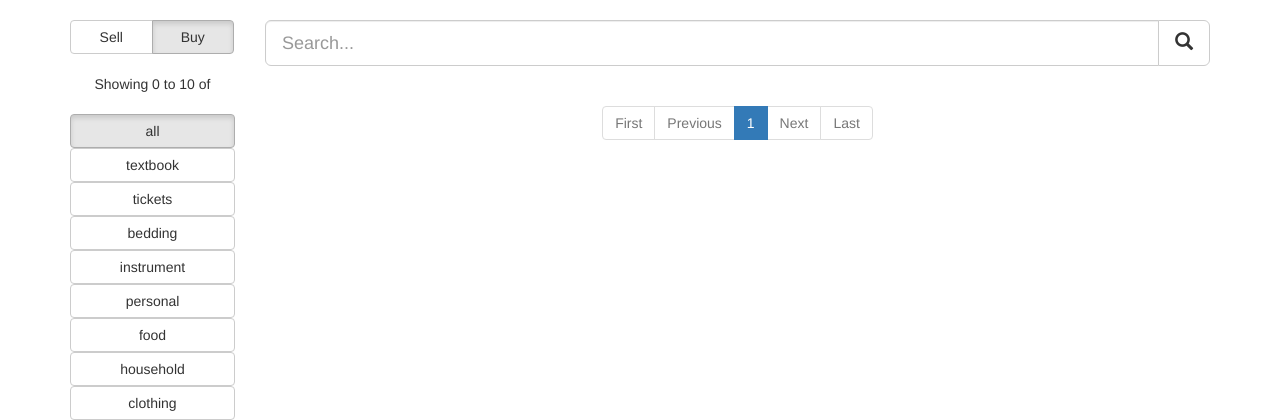
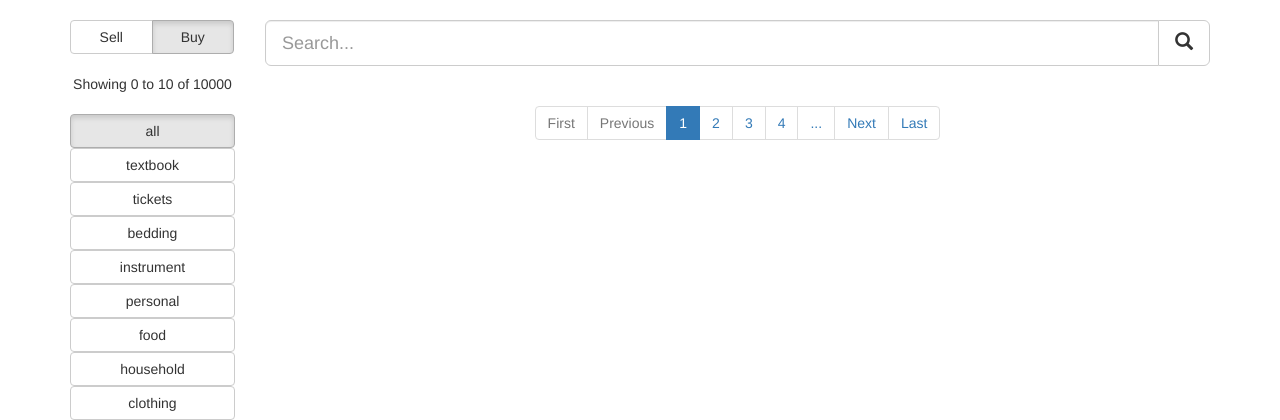
Before and after one commit to AlJohri/nucraigslist, a Django app: page / in a window 1280 px wide. Shown: the top 420 px of the page. Run offline with Django 3.2, Linux system fonts and the light colour scheme; some libraries are stand-ins or nearby versions.

Commit message:
fix pagination

```diff
--- a/listings/static/html/partials/_listing_list.html
+++ b/listings/static/html/partials/_listing_list.html
@@ -8,8 +8,8 @@
     <div class="row">
       <div class="col-xs-12">
         <div class="btn-group" style="width: 100%;">
-          <a class="btn btn-default" href="#/{{filters.buy_or_sell}}/{{filters.category}}/{{currentPage}}" style="width: 50%;" ng-model="filters.buy_or_sell" btn-radio="'sell'">Sell</a>
-          <a class="btn btn-default" href="#/{{filters.buy_or_sell}}/{{filters.category}}/{{currentPage}}" style="width: 50%;" ng-model="filters.buy_or_sell" btn-radio="'buy'">Buy</a>
+          <a class="btn btn-default" href="#/{{filters.buy_or_sell}}/{{filters.category}}/{{$stateParams.page}}" style="width: 50%;" ng-model="filters.buy_or_sell" btn-radio="'sell'">Sell</a>
+          <a class="btn btn-default" href="#/{{filters.buy_or_sell}}/{{filters.category}}/{{$stateParams.page}}" style="width: 50%;" ng-model="filters.buy_or_sell" btn-radio="'buy'">Buy</a>
         </div>
       </div>
     </div>
@@ -18,7 +18,7 @@
 
     <div class="row">
       <div class="col-xs-12">
-        <div style="text-align: center;"> Showing {{ (currentPage - 1) * numPerPage }} to {{ (currentPage - 1) * numPerPage + numPerPage }} of {{ listingsMeta.total_count }} </div>
+        <div style="text-align: center;"> Showing {{ ($stateParams.page - 1) * numPerPage }} to {{ ($stateParams.page - 1) * numPerPage + numPerPage }} of {{ listingsMeta.total_count }} </div>
       </div>
     </div>
 
@@ -28,7 +28,7 @@
       <div class="col-xs-12">
         <div class="btn-group-vertical" style="width: 100%;">
           <div ng-repeat="category in categories">
-            <a href="#/{{filters.buy_or_sell}}/{{category}}/{{currentPage}}">
+            <a href="#/{{filters.buy_or_sell}}/{{category}}/{{$stateParams.page}}">
               <button type="button" class="btn btn-default" ng-model="filters.category" btn-radio="category" style="width: 100%;">{{category}}</button>
             </a>
           </div>
@@ -94,10 +94,10 @@
     <div class="row">
       <div class="col-xs-12 text-center">
         <div class="visible-xs-block">
-          <pagination total-items="listingsMeta.total_count" ng-model="currentPage" max-size="'4'" class="pagination-sm" boundary-links="true" rotate="false"></pagination>
+          <pagination total-items="listingsMeta.total_count" ng-model="$stateParams.page" max-size="'4'" class="pagination-sm" boundary-links="true" rotate="false" ng-change="updateURL()"></pagination>
         </div>
         <div class="hidden-xs">
-          <pagination total-items="listingsMeta.total_count" ng-model="currentPage" max-size="'4'" class="pagination-md" boundary-links="true" rotate="false"></pagination>
+          <pagination total-items="listingsMeta.total_count" ng-model="$stateParams.page" max-size="'4'" class="pagination-md" boundary-links="true" rotate="false" ng-change="updateURL()"></pagination>
         </div>
       </div>
     </div>
--- a/listings/static/javascript/app.js
+++ b/listings/static/javascript/app.js
@@ -37,7 +37,13 @@
       // if going from ListingList to ListingList, don't refresh!
       var isListingListController = $state.current.name === 'listingList';
       var goingToListingListController= newUrl.indexOf("/#/buy/") > -1 || newUrl.indexOf("/#/sell/") > -1;
-      if (!(isListingListController && goingToListingListController)) { $urlRouter.sync(); }
+
+      // console.log("newUrl: " + newUrl);
+      // console.log("oldUrl: " + oldUrl);
+      // console.log("isListingListController: " + isListingListController);
+      // console.log("goingToListingListController: " + isListingListController);
+
+      if (!(isListingListController && goingToListingListController)) { $urlRouter.sync(); };
 
     });
     $urlRouter.listen();
@@ -89,31 +95,24 @@
   });
 }]);
 
-
-angular.module('app').controller('ListingListController', ['$scope', '$window', '$state', '$location', '$anchorScroll', '$stateParams', '$modal', '$rootScope', 'Listing', 'Seller', function($scope, $window, $state, $location, $anchorScroll, $stateParams, $modal, $rootScope, Listing, Seller) {
+angular.module('app').controller('ListingListController', ['$scope', '$window', '$state', '$location', '$anchorScroll', '$stateParams', '$modal', '$rootScope', '$timeout', 'Listing', 'Seller', function($scope, $window, $state, $location, $anchorScroll, $stateParams, $modal, $rootScope, $timeout, Listing, Seller) {
+  $scope.listingsMeta = {};
+  $scope.listingsMeta.total_count = 10000; // initialize to a large number so $stateParams.page does not get overwritten
   $scope.$location = $location;
-  console.log($stateParams);
-
-  function goToUrl(url) {
-    console.log(url);
-  }
-
-  $scope.currentPage = 1;
+  $scope.$stateParams = $stateParams;
   $scope.numPerPage = 10;
-
   $scope.filters = {
     buy_or_sell: $stateParams.buyOrSell,
     category: $stateParams.category,
     message__contains: ""
   };
-
-  // write a script to save the categories from csv into a js file and import the js file?
   $scope.categories = ['all', 'textbook', 'tickets', 'bedding', 'instrument', 'personal', 'food', 'household', 'clothing', 'furniture', 'kitchen', 'trash', 'tech', 'sublet', 'longboard', 'gaming', 'sports', 'tools', 'cars', 'holiday'];
-
+  $scope.updateURL = function () { $location.url($scope.filters.buy_or_sell + "/" + $scope.filters.category + "/" + $stateParams.page); }
+  function scrollToTop() { var old = $location.hash(); $location.hash('top'); $anchorScroll(); $location.hash(old); }
   function getListings() {
     var params = angular.copy($scope.filters);
     if (params.category == "all") {  delete params.category; }
-    params.offset = ($scope.currentPage - 1) * $scope.numPerPage;
+    params.offset = ($stateParams.page - 1) * $scope.numPerPage;
     params.limit = $scope.numPerPage;
     params.order_by="-updated_time";
     Listing.findAll(params, { bypassCache: true }).then(function(data) {
@@ -121,28 +120,14 @@
       $scope.listingsMeta = $rootScope.listingLastMeta;
     });
   }
-
   getListings();
 
-  function scrollToTop() {
-    var old = $location.hash();
-    $location.hash('top');
-    $anchorScroll();
-    $location.hash(old);
-  }
-
-  $scope.$watch('[filters, currentPage]', function(newVal, oldVal){
+  $scope.$watch('[filters, $stateParams.page]', function(newVal, oldVal){
     if (newVal === oldVal) {return;}
-    if (newVal[1] === oldVal[1]) { $scope.currentPage = 1; }
-    // console.log('changed');
-    // console.log(newVal);
+    if (oldVal[1] == newVal[1]) { $stateParams.page = 1; }
     getListings();
   }, true);
-
-  $scope.$watch("listings", function (value) {//I change here
-        var val = value || null;
-        if (val) scrollToTop();
-  });
+  $scope.$watch("listings", function (value) { var val = value || null; if (val) scrollToTop(); });
 
   $scope.open = function (size) {
     var modalInstance = $modal.open({
@@ -153,18 +138,12 @@
   };
 
   $window.Listing = Listing;
-  $window.$scope = $scope;
-
+  $window.$scope1 = $scope;
 }]);
 
 angular.module('app').controller('ModalInstanceCtrl', function ($scope, $modalInstance) {
-  $scope.ok = function () {
-    $modalInstance.close();
-  };
-
-  $scope.cancel = function () {
-    $modalInstance.dismiss('cancel');
-  };
+  $scope.ok = function () { $modalInstance.close(); };
+  $scope.cancel = function () { $modalInstance.dismiss('cancel'); };
 });
 
 angular.module('app').controller('ListingController', ['$scope', '$window', '$location', '$anchorScroll', '$stateParams', '$modal', 'Listing', 'Seller', function($scope, $window, $location, $anchorScroll, $stateParams, $modal, Listing, Seller) {
--- a/listings/templates/base.html
+++ b/listings/templates/base.html
@@ -4,7 +4,7 @@
 	<link type="text/css" rel="stylesheet" href="/static/css/style.css">
     <meta charset="utf-8">
     <link href="//cdnjs.cloudflare.com/ajax/libs/twitter-bootstrap/3.3.0/css/bootstrap.min.css" rel="stylesheet">
-    <script type="text/javascript" src="//cdnjs.cloudflare.com/ajax/libs/jquery/2.1.1/jquery.min.js"></script>
+    <!-- <script type="text/javascript" src="//cdnjs.cloudflare.com/ajax/libs/jquery/2.1.1/jquery.min.js"></script> -->
     <script type="text/javascript" src="/static/components/angular/angular.min.js"></script>
     <script type="text/javascript" src="/static/components/angular-ui-router/release/angular-ui-router.min.js"></script>
     <script type="text/javascript" src="/static/components/angular-bootstrap/ui-bootstrap.min.js"></script>
```
